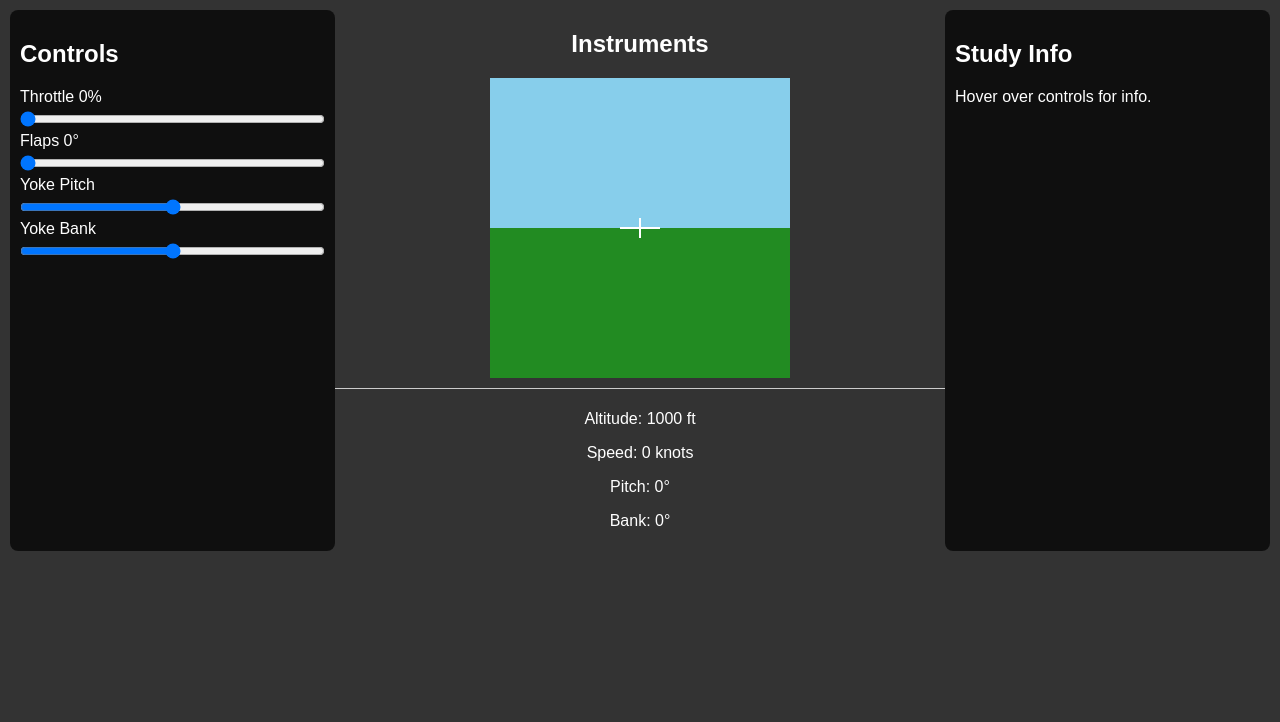
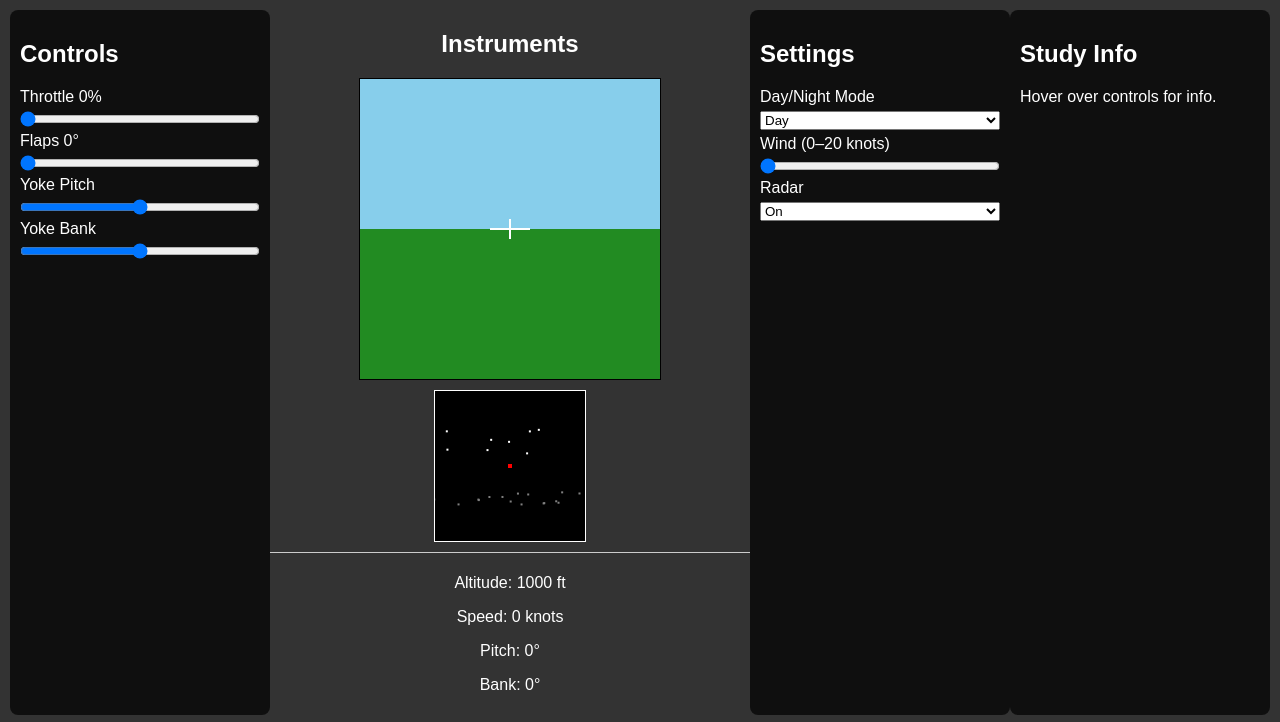
Before and after one commit to unicornjedi10-web/Airplane-simulator-, a plain HTML site: page index.html in a window 1280 px wide. Shown: the top 722 px of the page. Drawn offline with Linux system fonts and the light colour scheme.

Commit message:
Update index.html

```diff
--- a/index.html
+++ b/index.html
@@ -3,14 +3,14 @@
 <head>
 <meta charset="UTF-8">
 <meta name="viewport" content="width=device-width, initial-scale=1.0">
-<title>Pilot Cockpit Learning Game</title>
+<title>Pilot Cockpit Learning Game - Advanced</title>
 <style>
 body { margin:0; font-family: Arial, sans-serif; background: #333; color: #fff; }
-#cockpit { display: flex; justify-content: space-between; padding: 10px; }
-#controls, #info { width: 25%; background: rgba(0,0,0,0.7); padding: 10px; border-radius: 8px; }
-#instruments { width: 50%; text-align: center; }
-button, input[type=range] { width: 100%; margin: 5px 0; }
-canvas { display:block; margin:0 auto; background:#87CEEB; }
+#cockpit { display:flex; justify-content:space-between; padding:10px; }
+#controls, #info, #settings { width: 20%; background: rgba(0,0,0,0.7); padding:10px; border-radius:8px; }
+#instruments { width: 40%; text-align:center; }
+button,input[type=range],select { width:100%; margin:5px 0; }
+canvas { display:block; margin:0 auto; background:#87CEEB; border:1px solid #000; }
 .panel { margin-top:10px; padding:5px; border-top:1px solid #ccc; color:#fff; }
 </style>
 </head>
@@ -35,6 +35,7 @@ canvas { display:block; margin:0 auto; background:#87CEEB; }
   <div id="instruments">
     <h2>Instruments</h2>
     <canvas id="horizon" width="300" height="300"></canvas>
+    <canvas id="radar" width="150" height="150" style="margin-top:10px; border:1px solid white;"></canvas>
     <div class="panel">
       <p>Altitude: <span id="altitude">1000</span> ft</p>
       <p>Speed: <span id="speed">0</span> knots</p>
@@ -43,21 +44,50 @@ canvas { display:block; margin:0 auto; background:#87CEEB; }
     </div>
   </div>
 
+  <div id="settings">
+    <h2>Settings</h2>
+    <label>Day/Night Mode</label>
+    <select id="dayNight">
+      <option value="day">Day</option>
+      <option value="night">Night</option>
+    </select>
+
+    <label>Wind (0–20 knots)</label>
+    <input type="range" id="wind" min="0" max="20" value="0">
+
+    <label>Radar</label>
+    <select id="radarToggle">
+      <option value="on">On</option>
+      <option value="off">Off</option>
+    </select>
+  </div>
+
   <div id="info">
     <h2>Study Info</h2>
     <p id="studyInfo">Hover over controls for info.</p>
   </div>
 </div>
 
+<canvas id="world" width="800" height="400"></canvas>
+
 <script>
 let throttle = 0, flaps = 0, pitch = 0, bank = 0;
 let altitude = 1000, speed = 0;
+let wind = 0, dayNight = 'day', radarOn = true;
 
+// Buildings & clouds
+const buildings = Array.from({length: 20}, () => ({x: Math.random()*800, y: 300 + Math.random()*50, w: 20+Math.random()*30, h: 50+Math.random()*100}));
+const clouds = Array.from({length: 10}, () => ({x: Math.random()*800, y: 50+Math.random()*100, w: 50+Math.random()*50, h: 20+Math.random()*20}));
+
+// Study data
 const studyData = {
   throttle: "Throttle: Controls engine power, affects climb and speed. Ref: FAA PHAK Ch.4",
   flaps: "Flaps: Increase lift & drag for slow flight, takeoff & landing. Ref: FAA PHAK Ch.5",
   pitchControl: "Yoke Pitch: Controls aircraft nose up/down. Ref: FAA PHAK Ch.3",
-  bankControl: "Yoke Bank: Controls roll/turn. Ref: FAA PHAK Ch.3"
+  bankControl: "Yoke Bank: Controls roll/turn. Ref: FAA PHAK Ch.3",
+  dayNight: "Toggle day/night for visibility practice. Ref: FAA PHAK Ch.9",
+  wind: "Wind affects aircraft ground track. Ref: FAA PHAK Ch.8",
+  radarToggle: "Radar shows nearby terrain and clouds. Ref: FAA PHAK Ch.7"
 };
 
 function updateUI(){
@@ -70,47 +100,111 @@ function updateUI(){
 }
 
 // Controls events
-document.getElementById('throttle').addEventListener('input', e=>{ throttle = +e.target.value; updateUI(); });
-document.getElementById('flaps').addEventListener('input', e=>{ flaps = +e.target.value; updateUI(); });
-document.getElementById('pitchControl').addEventListener('input', e=>{ pitch = +e.target.value; updateUI(); });
-document.getElementById('bankControl').addEventListener('input', e=>{ bank = +e.target.value; updateUI(); });
-
-// Hover study info
-['throttle','flaps','pitchControl','bankControl'].forEach(id=>{
-  document.getElementById(id).addEventListener('mouseover', ()=>{ document.getElementById('studyInfo').innerText = studyData[id]; });
-  document.getElementById(id).addEventListener('mouseout', ()=>{ document.getElementById('studyInfo').innerText = "Hover over controls for info."; });
+['throttle','flaps','pitchControl','bankControl','wind','dayNight','radarToggle'].forEach(id=>{
+  const el = document.getElementById(id);
+  el.addEventListener('input',()=>{
+    if(id==='throttle') throttle=+el.value;
+    if(id==='flaps') flaps=+el.value;
+    if(id==='pitchControl') pitch=+el.value;
+    if(id==='bankControl') bank=+el.value;
+    if(id==='wind') wind=+el.value;
+    updateUI();
+  });
+  el.addEventListener('change',()=>{
+    if(id==='dayNight') dayNight=el.value;
+    if(id==='radarToggle') radarOn=el.value==='on';
+  });
+  el.addEventListener('mouseover',()=>{document.getElementById('studyInfo').innerText=studyData[id];});
+  el.addEventListener('mouseout',()=>{document.getElementById('studyInfo').innerText="Hover over controls for info.";});
 });
 
-// Horizon canvas
-const canvas = document.getElementById('horizon');
-const ctx = canvas.getContext('2d');
+// Canvas references
+const world = document.getElementById('world');
+const wctx = world.getContext('2d');
+const horizon = document.getElementById('horizon');
+const hctx = horizon.getContext('2d');
+const radar = document.getElementById('radar');
+const rctx = radar.getContext('2d');
 
+// Horizon drawing
 function drawHorizon(){
-  ctx.clearRect(0,0,canvas.width,canvas.height);
-  // Draw sky
-  ctx.fillStyle = '#87CEEB';
-  ctx.fillRect(0,0,canvas.width,canvas.height/2 + pitch*5);
-  // Draw ground
-  ctx.fillStyle = '#228B22';
-  ctx.fillRect(0,canvas.height/2 + pitch*5,canvas.width,canvas.height/2 - pitch*5);
-  // Draw plane symbol
-  ctx.strokeStyle = 'white';
-  ctx.lineWidth = 2;
-  ctx.beginPath();
-  ctx.moveTo(canvas.width/2 -20, canvas.height/2);
-  ctx.lineTo(canvas.width/2 +20, canvas.height/2);
-  ctx.moveTo(canvas.width/2, canvas.height/2 -10);
-  ctx.lineTo(canvas.width/2, canvas.height/2 +10);
-  ctx.stroke();
+  hctx.clearRect(0,0,horizon.width,horizon.height);
+  // sky
+  hctx.fillStyle = dayNight==='day'?'#87CEEB':'#001033';
+  hctx.fillRect(0,0,horizon.width,horizon.height/2 + pitch*5);
+  // ground
+  hctx.fillStyle = '#228B22';
+  hctx.fillRect(0,horizon.height/2 + pitch*5,horizon.width,horizon.height/2 - pitch*5);
+  // plane symbol
+  hctx.strokeStyle='white';
+  hctx.lineWidth=2;
+  hctx.beginPath();
+  hctx.moveTo(horizon.width/2 -20, horizon.height/2);
+  hctx.lineTo(horizon.width/2 +20, horizon.height/2);
+  hctx.moveTo(horizon.width/2, horizon.height/2 -10);
+  hctx.lineTo(horizon.width/2, horizon.height/2 +10);
+  hctx.stroke();
 }
 
+// World drawing
+function drawWorld(){
+  wctx.clearRect(0,0,world.width,world.height);
+  // background sky
+  wctx.fillStyle = dayNight==='day'?'#87CEEB':'#001033';
+  wctx.fillRect(0,0,world.width,world.height);
+  // clouds
+  clouds.forEach(c=>{
+    c.x -= 0.5; if(c.x+c.w<0) c.x=world.width;
+    wctx.fillStyle='white';
+    wctx.fillRect(c.x,c.y,c.w,c.h);
+  });
+  // buildings
+  buildings.forEach(b=>{
+    const bx = (b.x - world.width/2) + world.width/2;
+    wctx.fillStyle='#555';
+    wctx.fillRect(bx,b.y,b.w,b.h);
+  });
+  // airplane marker
+  wctx.fillStyle='red';
+  wctx.beginPath();
+  wctx.arc(world.width/2, world.height/2, 5,0,2*Math.PI);
+  wctx.fill();
+}
+
+// Radar drawing
+function drawRadar(){
+  rctx.clearRect(0,0,radar.width,radar.height);
+  if(!radarOn) return;
+  rctx.fillStyle='black';
+  rctx.fillRect(0,0,radar.width,radar.height);
+  // radar points for clouds
+  clouds.forEach(c=>{
+    const x = radar.width/2 + (c.x-world.width/2)/4;
+    const y = radar.height/2 + (c.y-world.height/2)/4;
+    rctx.fillStyle='white';
+    rctx.fillRect(x,y,2,2);
+  });
+  // radar points for buildings
+  buildings.forEach(b=>{
+    const x = radar.width/2 + (b.x-world.width/2)/4;
+    const y = radar.height/2 + (b.y-world.height/2)/4;
+    rctx.fillStyle='gray';
+    rctx.fillRect(x,y,2,2);
+  });
+  // plane center
+  rctx.fillStyle='red';
+  rctx.fillRect(radar.width/2-2,radar.height/2-2,4,4);
+}
+
+// Simulation loop
 function simulate(){
-  // Very simple physics for learning
   speed = throttle*1.5 - flaps*0.5;
   altitude += (speed/60) * Math.sin(pitch*Math.PI/180);
   altitude = Math.max(0, altitude);
   updateUI();
   drawHorizon();
+  drawWorld();
+  drawRadar();
   requestAnimationFrame(simulate);
 }
 
```
